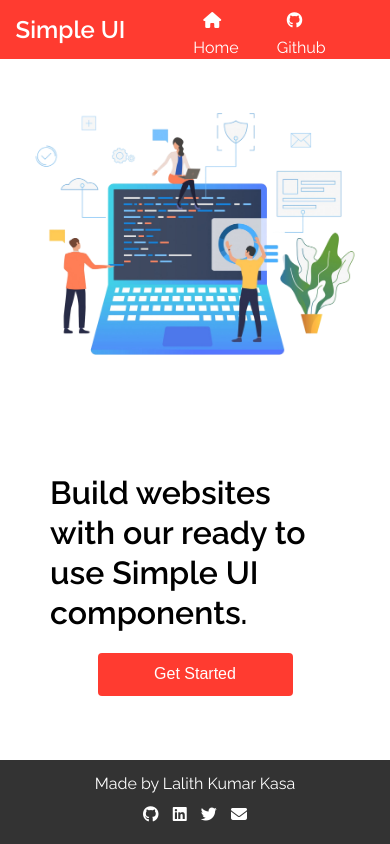
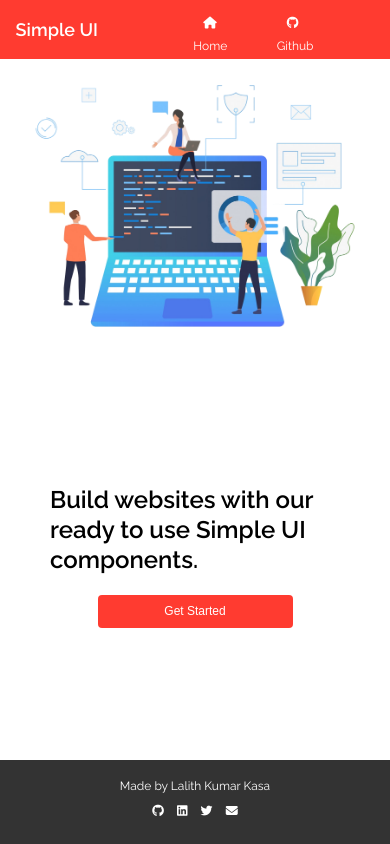
Before and after one commit to lalith96/Component-Library, a plain HTML site: page index.html in a window 390 px wide. Drawn offline with nearby package versions, Linux system fonts and the light colour scheme.

Commit message:
Added final design for landing page

```diff
--- a/components/css/styles.css
+++ b/components/css/styles.css
@@ -4,6 +4,7 @@
 @import url("../lists/css/styles.css");
 @import url("../rating/css/styles.css");
 @import url("../../css/styles.css");
+@import url("../../docs/css/styles.css");
 
 :root {
   --primary-color: #ff3b30;
--- a/css/styles.css
+++ b/css/styles.css
@@ -9,6 +9,7 @@ body {
 header {
   width: 100%;
   height: 7%;
+  min-height: 50px;
   background-color: var(--primary-color);
   display: flex;
   align-items: center;
@@ -51,7 +52,8 @@ header {
 
 main {
   display: flex;
-  height: 83%;
+  min-height: 83%;
+  height: max-content;
   background-color: white;
 }
 
@@ -77,14 +79,12 @@ main {
   display: flex;
   justify-content: center;
   align-items: center;
-  margin: 20px 0px;
 }
 
 footer {
   width: 100%;
+  min-height: 80px;
   height: 10%;
-  position: fixed;
-  bottom: 0;
   display: flex;
   flex-direction: column;
   background-color: var(--footer-color);
@@ -106,14 +106,15 @@ footer a i {
 
   .main-right {
     width: 100%;
-    height: 45%;
+    height: 50%;
     order: 1;
   }
 
   .main-left {
     width: 100%;
-    height: 45%;
+    height: 50%;
     order: 2;
+    flex: 1;
   }
 
   .main-text {
@@ -132,3 +133,17 @@ footer a i {
     width: 50%;
   }
 }
+
+.code-container {
+  width: 50%;
+}
+
+.code-container code {
+  border-radius: 8px;
+}
+
+@media screen and (max-width: 768px) {
+  html {
+    font-size: 75%;
+  }
+}
--- a/index.html
+++ b/index.html
@@ -10,6 +10,14 @@
       href="https://fonts.googleapis.com/css2?family=Raleway:wght@300;400;600&display=swap"
       rel="stylesheet"
     />
+    <link
+      rel="stylesheet"
+      href="https://cdnjs.cloudflare.com/ajax/libs/highlight.js/11.4.0/styles/night-owl.min.css"
+    />
+    <script src="//cdnjs.cloudflare.com/ajax/libs/highlight.js/9.15.6/highlight.min.js"></script>
+    <script>
+      hljs.initHighlightingOnLoad();
+    </script>
     <link rel="stylesheet" type="text/css" href="./components/css/styles.css" />
     <title>Simple UI</title>
   </head>
```
